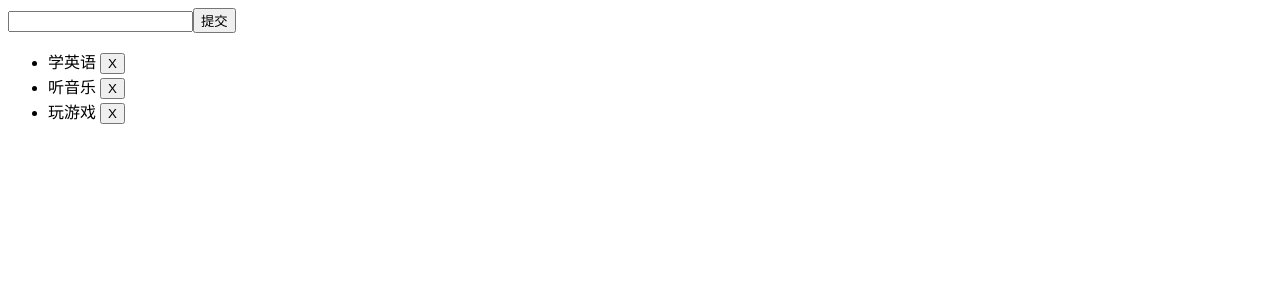
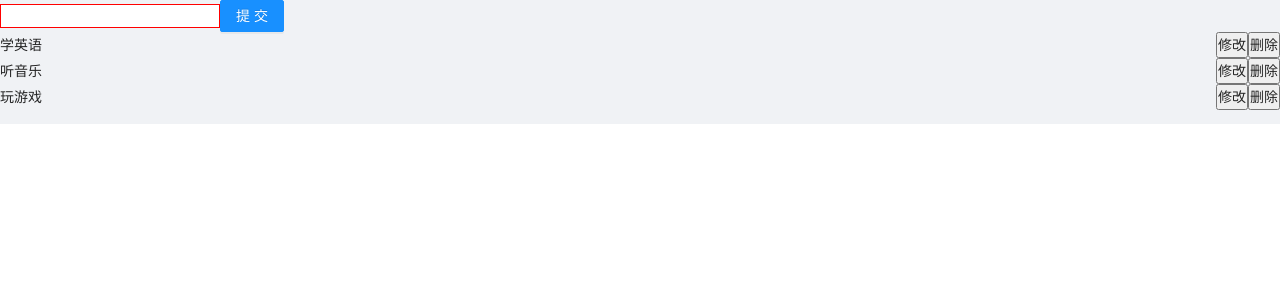
Before and after one commit to chapelll/React-todoList, a React (Create React App) app: page / in a window 1280 px wide. Shown: the top 300 px of the page. Built offline with nearby package versions, Linux system fonts and the light colour scheme.

Commit message:
完成初版的todolist

```diff
--- a/package.json
+++ b/package.json
@@ -6,7 +6,10 @@
     "@testing-library/jest-dom": "^4.2.4",
     "@testing-library/react": "^9.3.2",
     "@testing-library/user-event": "^7.1.2",
+    "antd": "^4.6.4",
+    "customize-cra": "^1.0.0",
     "react": "^16.13.1",
+    "react-app-rewired": "^2.1.6",
     "react-dom": "^16.13.1",
     "react-scripts": "3.4.3"
   },
--- /dev/null
+++ b/src/TodoList.css
@@ -0,0 +1,32 @@
+@import '~antd/dist/antd.css';
+
+body {
+    margin: 0;
+    font-family: -apple-system, BlinkMacSystemFont, 'Segoe UI', 'Roboto', 'Oxygen',
+      'Ubuntu', 'Cantarell', 'Fira Sans', 'Droid Sans', 'Helvetica Neue',
+      sans-serif;
+    -webkit-font-smoothing: antialiased;
+    -moz-osx-font-smoothing: grayscale;
+  }
+
+* {
+    padding: 0;
+    margin: 0;
+}
+
+
+  code {
+    font-family: source-code-pro, Menlo, Monaco, Consolas, 'Courier New',
+      monospace;
+  }
+
+  input {
+    border: 1px solid red;
+  }
+
+  li {
+    display: flex;
+    align-items: center;
+    justify-content: space-between;
+    /* border: 1px solid red; */
+  }
--- a/src/TodoList.js
+++ b/src/TodoList.js
@@ -1,4 +1,8 @@
-import React, { Component, Fragment } from 'react';
+import React, { Component } from 'react';
+import './TodoList.css';
+import { Button } from 'antd';
+import { Layout } from 'antd';
+
 
 class TodoList extends Component {
 
@@ -11,27 +15,39 @@ class TodoList extends Component {
     }
   }
 
+
+
+
   render() {
     return (
-      <Fragment>
+      <Layout>
+
+
         <div>
+
           <input
             value={this.state.inputValue}
             onChange={this.handleInputChange.bind(this)}
           />
-          <button
+          <Button type="primary"
             onClick={this.handleBtnClick.bind(this)}
           >提交
-                    </button>
+          </Button>
         </div>
         <ul>
           {
             this.state.list.map((item, index) => {
-              return <li key={index} >{item} <button onClick={this.handleItemDelete.bind(this, index)}>X</button> </li>
+              return <li
+                key={index} >{item}
+                <div>
+                  <button onClick={this.handleItemUpdate.bind(this, index)}>修改</button>
+                  <button onClick={this.handleItemDelete.bind(this, index)}>删除</button>
+                </div>
+              </li>
             })
           }
         </ul>
-      </Fragment>
+      </Layout>
     )
   }
 
@@ -65,6 +81,24 @@ class TodoList extends Component {
       // 重新赋值数组
     })
   }
+
+  handleItemUpdate(index) {
+    let str = prompt("修改标签:")
+    if (str === '') {
+      alert('输入不能为空!')
+    } else if (str === null) {
+      return
+    } else {
+      const list = [...this.state.list]
+      console.log(list);
+      list.splice(index, 1, str)
+      this.setState({
+        list: list
+      })
+    }
+
+
+  }
 }
 
 export default TodoList;
--- /dev/null
+++ b/src/index.css
@@ -0,0 +1,13 @@
+body {
+  margin: 0;
+  font-family: -apple-system, BlinkMacSystemFont, 'Segoe UI', 'Roboto', 'Oxygen',
+    'Ubuntu', 'Cantarell', 'Fira Sans', 'Droid Sans', 'Helvetica Neue',
+    sans-serif;
+  -webkit-font-smoothing: antialiased;
+  -moz-osx-font-smoothing: grayscale;
+}
+
+code {
+  font-family: source-code-pro, Menlo, Monaco, Consolas, 'Courier New',
+    monospace;
+}
```
Also changed, not shown: src/App.css (added, +38 -0 lines), 笔记/初学react.txt (added), 1 other file (tests, documents, lock files or other folders).
